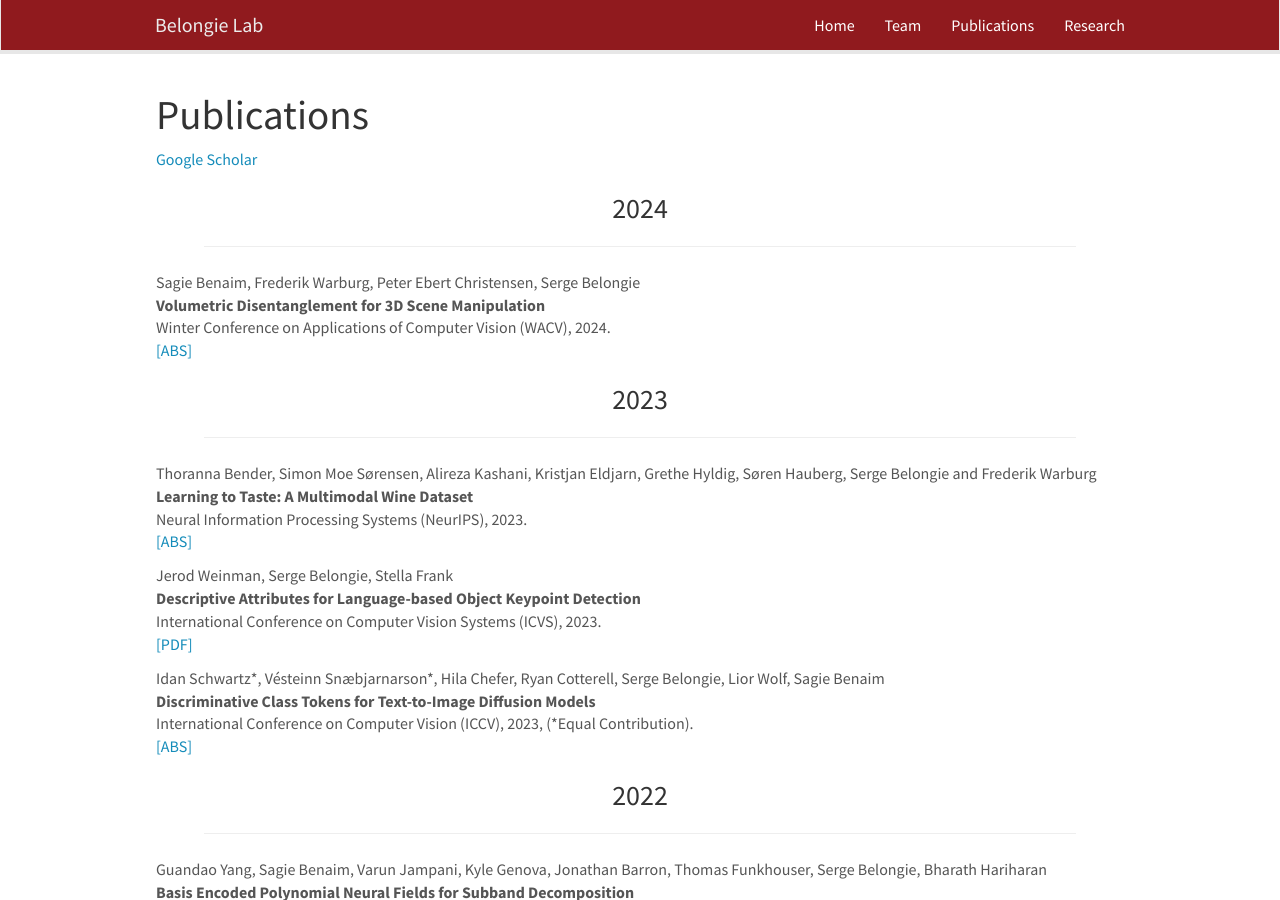
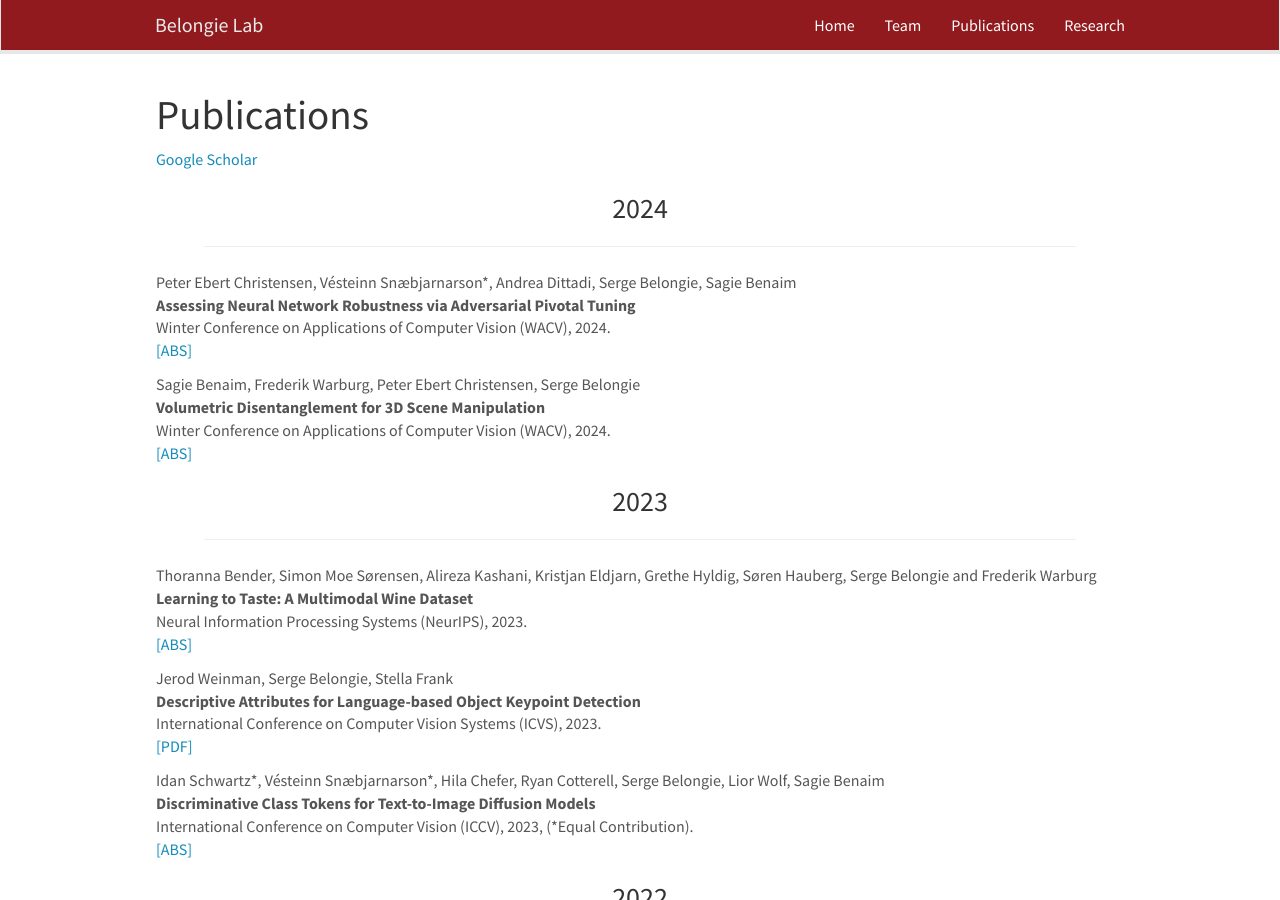
Before and after one commit to BelongieLab/belongielab.github.io, a Jekyll site: the page built from _pages/publications.md, in a window 1280 px wide and 900 px high. Built offline with Jekyll 4.4.1, drawn with Linux system fonts in a browser that asks for light colours; nearby versions of some CDN libraries.

Commit message:
added WACV paper #2

```diff
--- a/_data/publist.yml
+++ b/_data/publist.yml
@@ -1,3 +1,14 @@
+- author: "Peter Ebert Christensen, V\xE9steinn Sn\xE6bjarnarson&#42;, Andrea Dittadi, Serge Belongie, Sagie Benaim"
+  date: '2024-01-04'
+  link:
+    display: ABS
+    url: https://arxiv.org/abs/2211.09782
+  pub_type: conference
+  ref: Christensen2024a
+  title: 'Assessing Neural Network Robustness via Adversarial Pivotal Tuning'
+  venue: 'Winter Conference on Applications of Computer Vision (WACV), '
+  address: 'Waikoloa, Hawaii'
+  year: '2024'
 - author: 'Sagie Benaim, Frederik Warburg, Peter Ebert Christensen, Serge Belongie '
   date: '2024-01-04'
   link:
```
